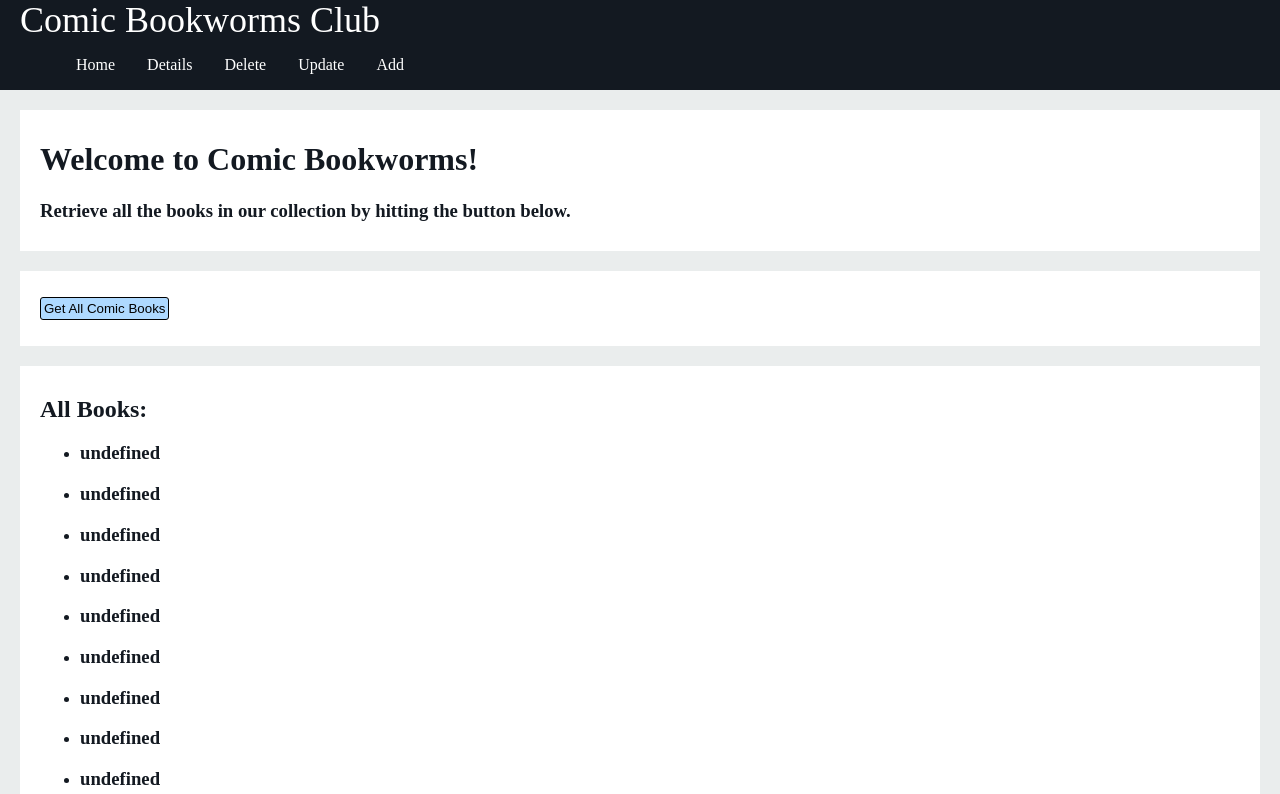
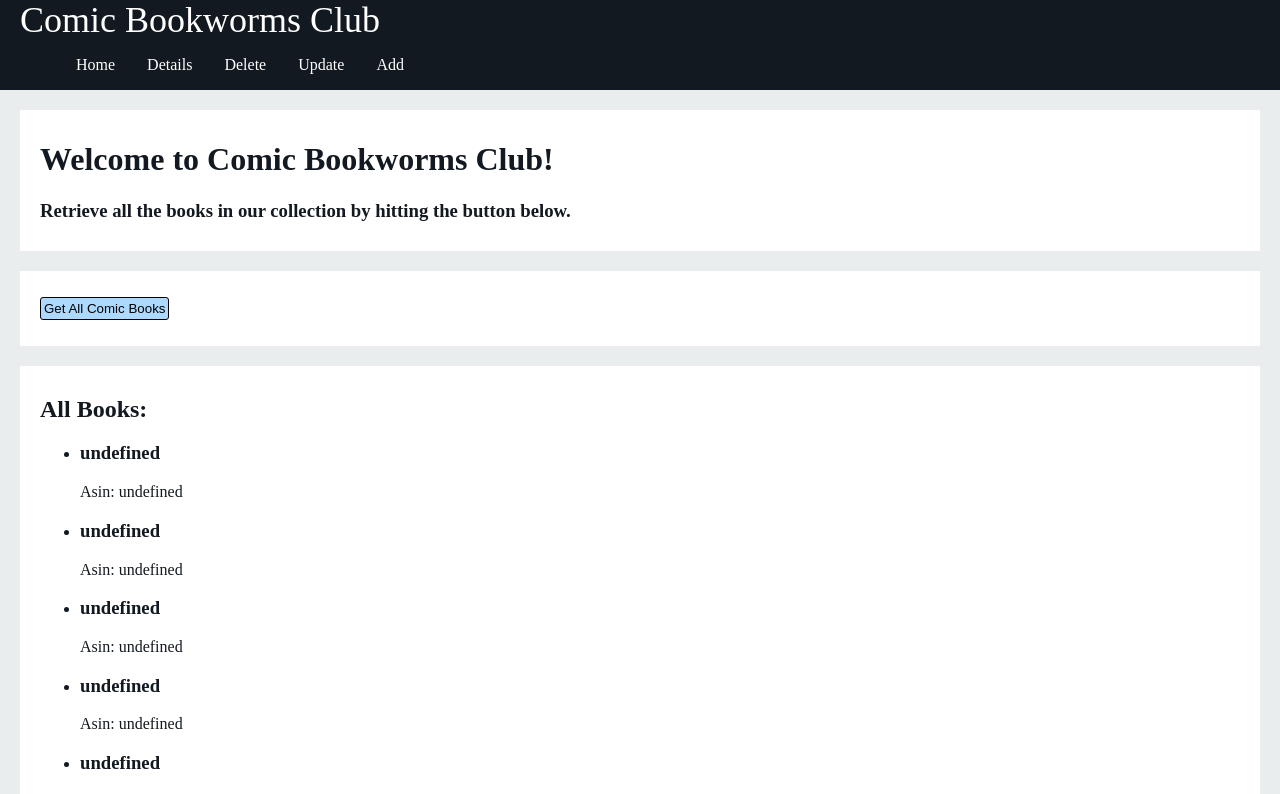
Before and after one commit to ethan-tauriainen/ata-lbc-project, a website built with webpack: page Frontend/src/index.html in a window 1280 px wide. Both pictures are taken after a click on the button "Get All Comic Books". Shown: the top 794 px of the page. Built offline with nearby package versions, Linux system fonts and the light colour scheme; files whose address does not match are found by name.

Commit message:
Added asin under the title for home page Get All Books endpoint.

```diff
--- a/Frontend/src/index.html
+++ b/Frontend/src/index.html
@@ -21,7 +21,7 @@
     </div>
 </header>
 <div class="card">
-    <h1>Welcome to Comic Bookworms!</h1>
+    <h1>Welcome to Comic Bookworms Club!</h1>
     <h3>Retrieve all the books in our collection by hitting the button below.</h3>
 <!--    <form class="card-content" id="get-comic-books-form">-->
 <!--        <button type="submit">Get</button>-->
--- a/Frontend/src/pages/homePage.js
+++ b/Frontend/src/pages/homePage.js
@@ -39,6 +39,7 @@
             html += `
                 <li>
                     <h3>${comicBook.title}</h3>
+                    <p>Asin: ${comicBook.asin}</p>
                  </li>
             `
          }
```
